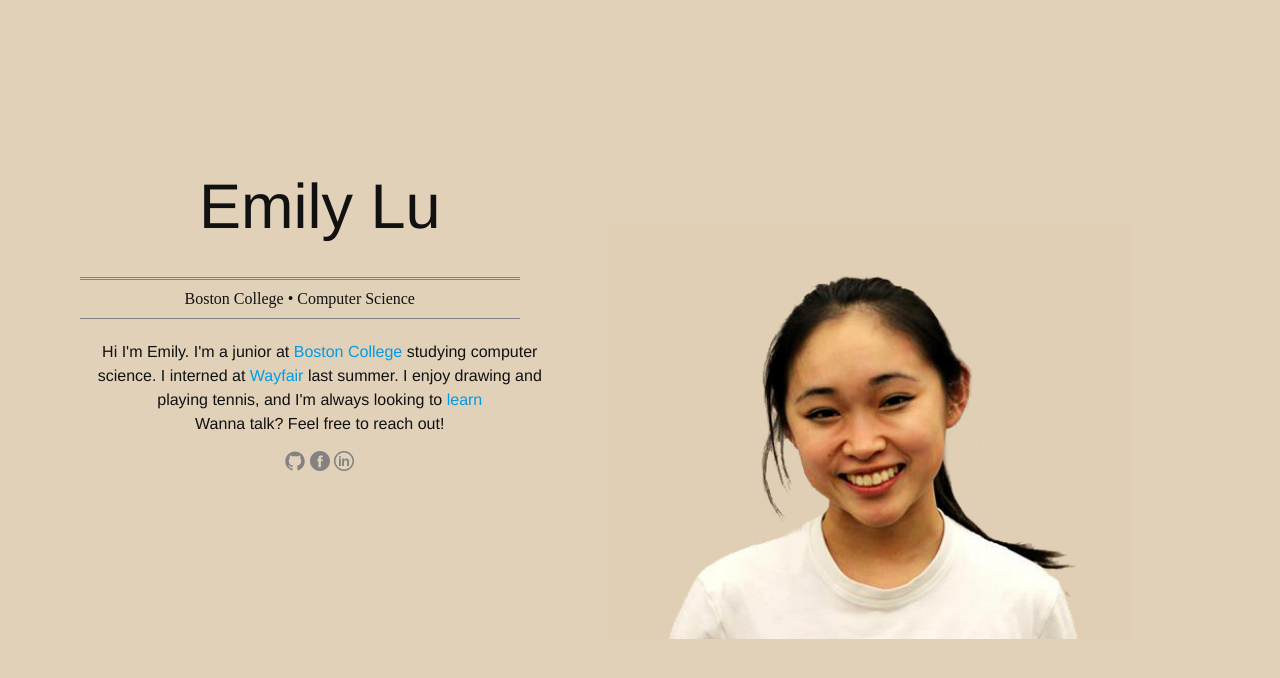
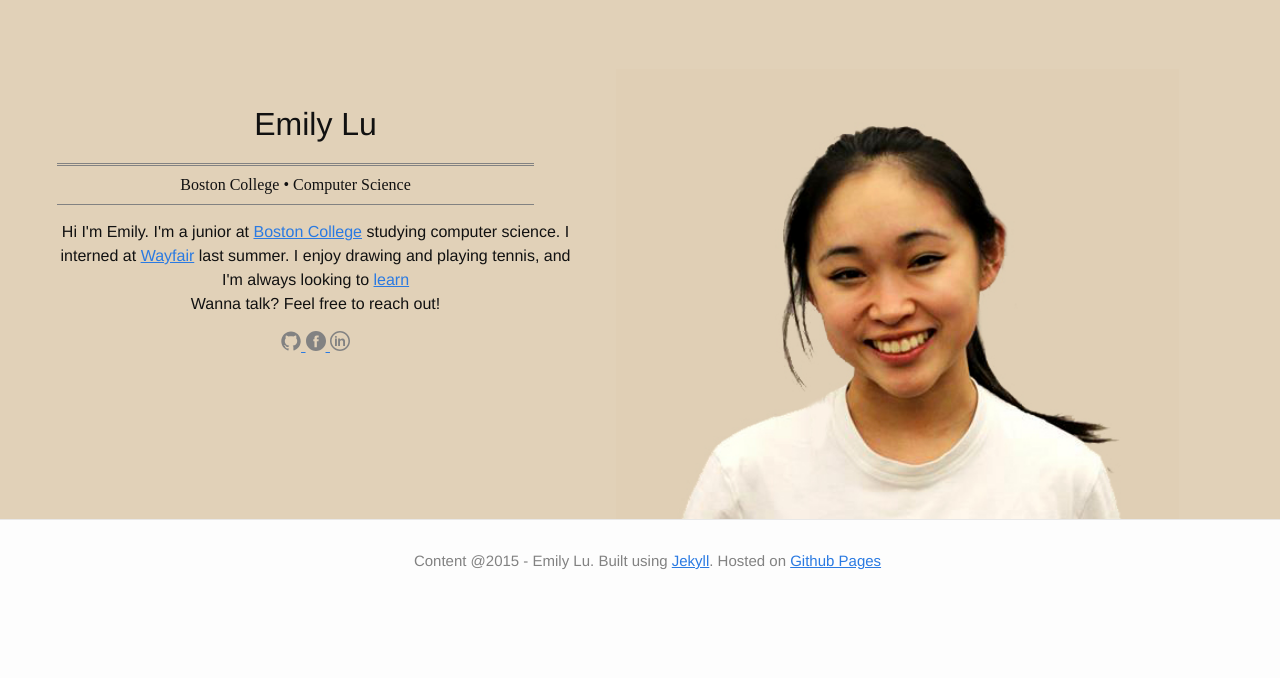
Before and after one commit to emilydlu/emilydlu.github.io, a Jekyll site: the page built from index.html, in a window 1280 px wide. Shown: the top 678 px of the page. Built offline with Jekyll 4.4.1, drawn with Linux system fonts in a browser that asks for light colours; nearby versions of some CDN libraries; library files that are not in the unit come from our copies.

Commit message:
added footer

```diff
--- a/_includes/footer.html
+++ b/_includes/footer.html
@@ -1,35 +1,11 @@
  <footer class="site-footer">
-
-  <div class="wrapper">
-
      <div class="footer-col-wrapper">
-      <div class="footer-col footer-col-1">
-        <ul class="contact-list">
+     	<div class = "footer-col">
+     	<p> Content @2015 - Emily Lu. Built using <a href="https://jekyllrb.com/">Jekyll</a>. Hosted on <a href="https://pages.github.com/">Github Pages</a>
+     	</p>
+        <!-- <ul class="contact-list">
          <li><a href="mailto:{{ site.email }}">{{ site.email }}</a></li>
-        </ul>
-      </div>
-
-      <div class="footer-col footer-col-2">
-        <ul class="social-media-list">
-          {% if site.github_username %}
-          <li>
-            {% include icon-github.html username=site.github_username %}
-          </li>
-          {% endif %}
-
-          {% if site.linkedin_username %}
-          <li>
-            {% include icon-github.html username=site.linkedin_username%}
-          </li>
-          {% endif %}
-        </ul>
-      </div>
-
-      <div class="footer-col footer-col-3">
-        <p>{{ site.description }}</p>
-      </div>
+        </ul> -->
+        </div>
     </div>
-
-  </div>
-
 </footer>
--- a/_includes/head.html
+++ b/_includes/head.html
@@ -8,5 +8,5 @@
   <link rel="stylesheet" href="{{ "/css/main.css" | prepend: site.baseurl }}">
   <link rel="canonical" href="{{ page.url | replace:'index.html','' | prepend: site.baseurl | prepend: site.url }}">
   <link rel="alternate" type="application/rss+xml" title="{{ site.title }}" href="{{ "/feed.xml" | prepend: site.baseurl | prepend: site.url }}">
-   <link type="text/css" rel="stylesheet" href="/node_modules/materialize-css/dist/css/materialize.min.css"  media="screen,projection"/>
+  <!-- <link type="text/css" rel="stylesheet" href="/node_modules/materialize-css/dist/css/materialize.min.css"  media="screen,projection"/> -->
 </head>
--- a/_layouts/default.html
+++ b/_layouts/default.html
@@ -3,9 +3,9 @@
   {% include head.html %}
 
   <body>
-     <script type="text/javascript" src="https://code.jquery.com/jquery-2.1.1.min.js"></script>
-      <script src = "/node_modules/materialize-css/js/scrollFire.js" type ="text/javascript"></script>
+
            	{{ content }}
   </body>
+  {% include footer.html %}
 
 </html>
--- a/_sass/_base.scss
+++ b/_sass/_base.scss
@@ -23,7 +23,6 @@ body {
     -o-font-feature-settings: "kern" 1;
     font-feature-settings: "kern" 1;
     font-kerning: normal;
-    background-color: rgb(225, 209, 184);
 }
 
 
@@ -93,10 +92,10 @@ h1, h2, h3, h4, h5, h6 {
  */
 a {
     color: $brand-color;
-    text-decoration: none;
+    text-decoration: underline;
 
     &:visited {
-        color: darken($brand-color, 15%);
+        color: rgba(124, 138, 142, 0.42);
     }
 
     &:hover {
--- a/_sass/_layout.scss
+++ b/_sass/_layout.scss
@@ -10,14 +10,18 @@
     display: table;
 }
 .intro{
-    width: 50%;
+    width: 45%;
     float: left;
-    margin-top: 130px;
-    padding-right: 30px;
-    padding-left: 50px;}
-    @media screen and (max-width: 936px){
+    margin-top: 100px;
+    padding-left: 27px;
+    padding-right: 50px;
+}
+    @media screen and (max-width: 1157px){
         .intro{
             width: 100%;
+            margin-top: 20px;
+            padding-left: 0px;
+            padding-right: 0px;
         }
     }
 
@@ -30,14 +34,31 @@
     font: initial;
     margin-right: 40px;
 }
+    @media screen and (max-width: 1100px){
+        .page-header .wrap .intro h2{
+            margin-left: 250px;
+            margin-right: 250px;
+        }
+    }
+
+.page-header .wrap .intro p {
+/*    max-width: ;
+*/}
+    @media screen and (max-width: 1100px){
+        .page-header .wrap .intro p{
+            margin-left: 250px;
+            margin-right: 250px;
+        }
+}
 
 .my-avatar{
-    width: 50%;
+    width: 49%;
     float:right;
     overflow: hidden;
-    margin-top: 224px;}
-    @media screen and (max-width: 936px) {
+    margin-top: -289px;}
+    @media screen and (max-width: 1164px) {
     .my-avatar {
+        margin-top: -20px;
         width: 100%;
         float: none;}
     }
@@ -134,13 +155,13 @@
 }
 
 
-
 /**
  * Site footer
  */
 .site-footer {
     border-top: 1px solid $grey-color-light;
     padding: $spacing-unit 0;
+    text-align: center;
 }
 
 .footer-heading {
@@ -157,12 +178,10 @@
 .footer-col-wrapper {
     font-size: 15px;
     color: $grey-color;
-    margin-left: -$spacing-unit / 2;
     @extend %clearfix;
 }
 
 .footer-col {
-    float: left;
     margin-bottom: $spacing-unit / 2;
     padding-left: $spacing-unit / 2;
 }
--- a/index.html
+++ b/index.html
@@ -29,7 +29,7 @@ layout: default
           </div>
         <div class = "my-avatar">
             <section role="banner">
-              <img src="/images/avatar.jpg" height = "415px" />
+              <img src="/images/avatar.jpg" height = "450px" />
             </section>
         </div>
         </div>
```
Also changed, not shown: 4 other files.
